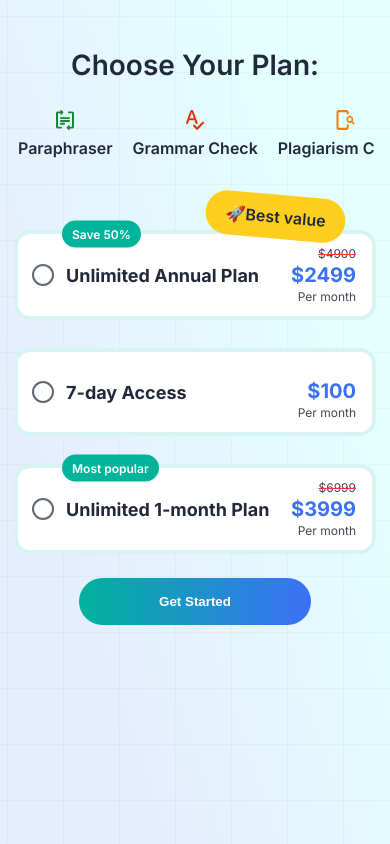
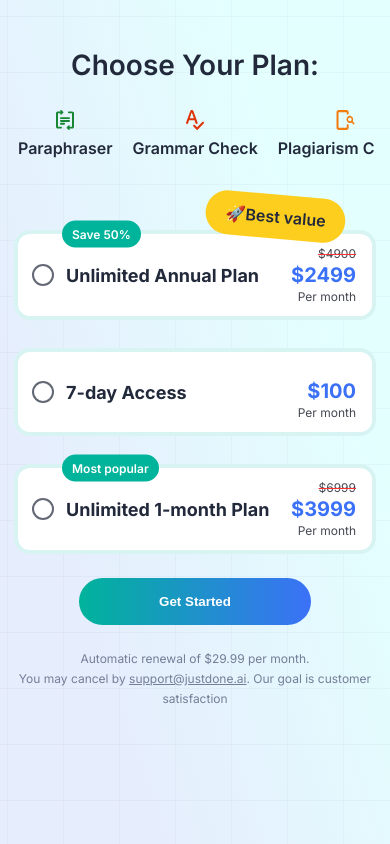
Before and after one commit to vitaliy-martynyuk/manifest, a Next.js app: page / in a window 390 px wide. Built offline with nearby package versions, Linux system fonts and the light colour scheme.

Commit message:
add home page footer + mobile

```diff
--- /dev/null
+++ b/app/_components/homePageFooter/index.css
@@ -0,0 +1,14 @@
+.footer {
+  font-size: 12px;
+  color: #747e97;
+  margin: 24px 14px 0;
+  display: flex;
+  flex-direction: column;
+  align-items: center;
+  text-align: center;
+  line-height: 20px;
+}
+
+.footer__mail {
+  text-decoration: underline;
+}
--- /dev/null
+++ b/app/_components/homePageFooter/index.tsx
@@ -0,0 +1,16 @@
+import { FC } from "react";
+
+import "./index.css";
+
+export const HomePageFooter: FC = () => {
+  return (
+    <footer className="footer">
+      <div>Automatic renewal of $29.99 per month.</div>
+      <div>
+        You may cancel by{" "}
+        <span className="footer__mail">support@justdone.ai</span>. Our goal is
+        customer satisfaction
+      </div>
+    </footer>
+  );
+};
--- a/app/_components/index.ts
+++ b/app/_components/index.ts
@@ -1,2 +1,3 @@
 export * from "./homePageHeader";
 export * from "./homePageMain";
+export * from "./homePageFooter";
--- a/app/page.tsx
+++ b/app/page.tsx
@@ -1,11 +1,11 @@
-import { HomePageHeader, HomePageMain } from "./_components";
+import { HomePageFooter, HomePageHeader, HomePageMain } from "./_components";
 
 export default function Page() {
   return (
     <div className="page">
       <HomePageHeader />
       <HomePageMain />
-      <footer className="page__footer-wrapper" />
+      <HomePageFooter />
     </div>
   );
 }
```
